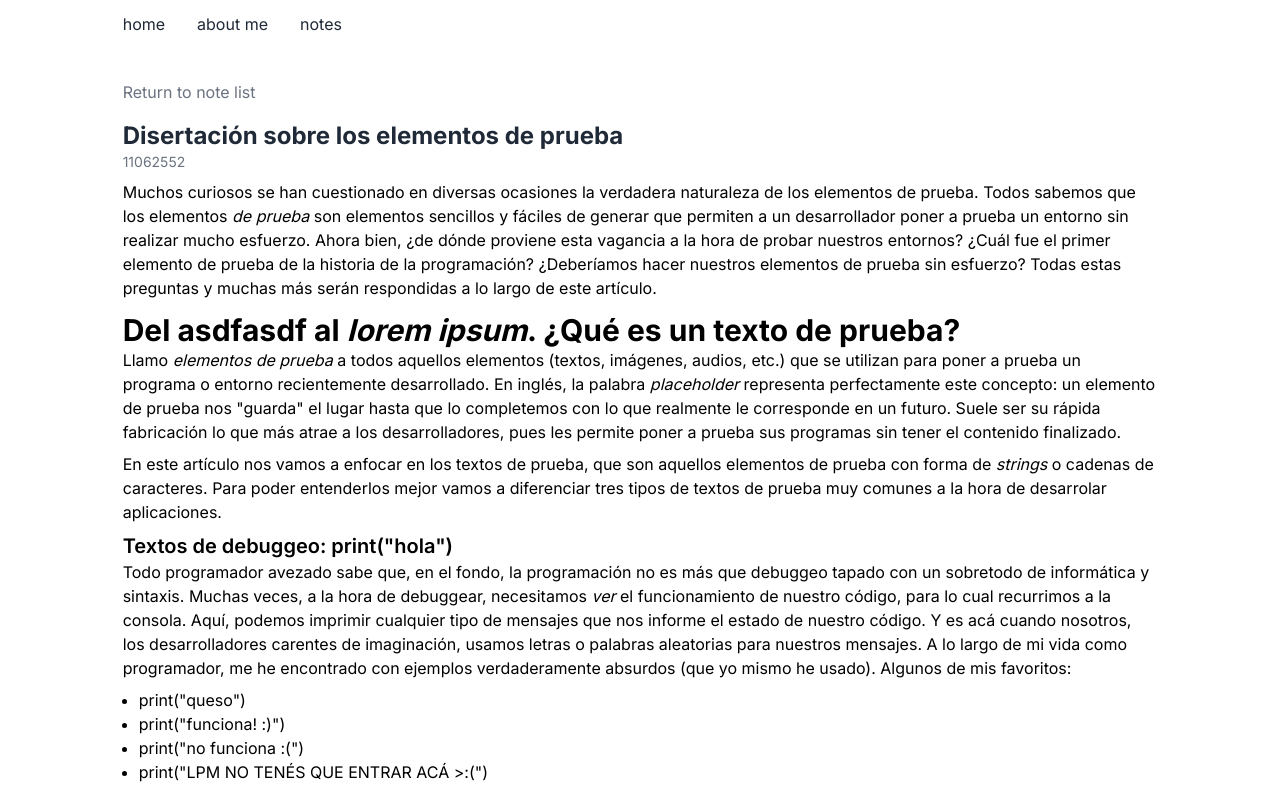
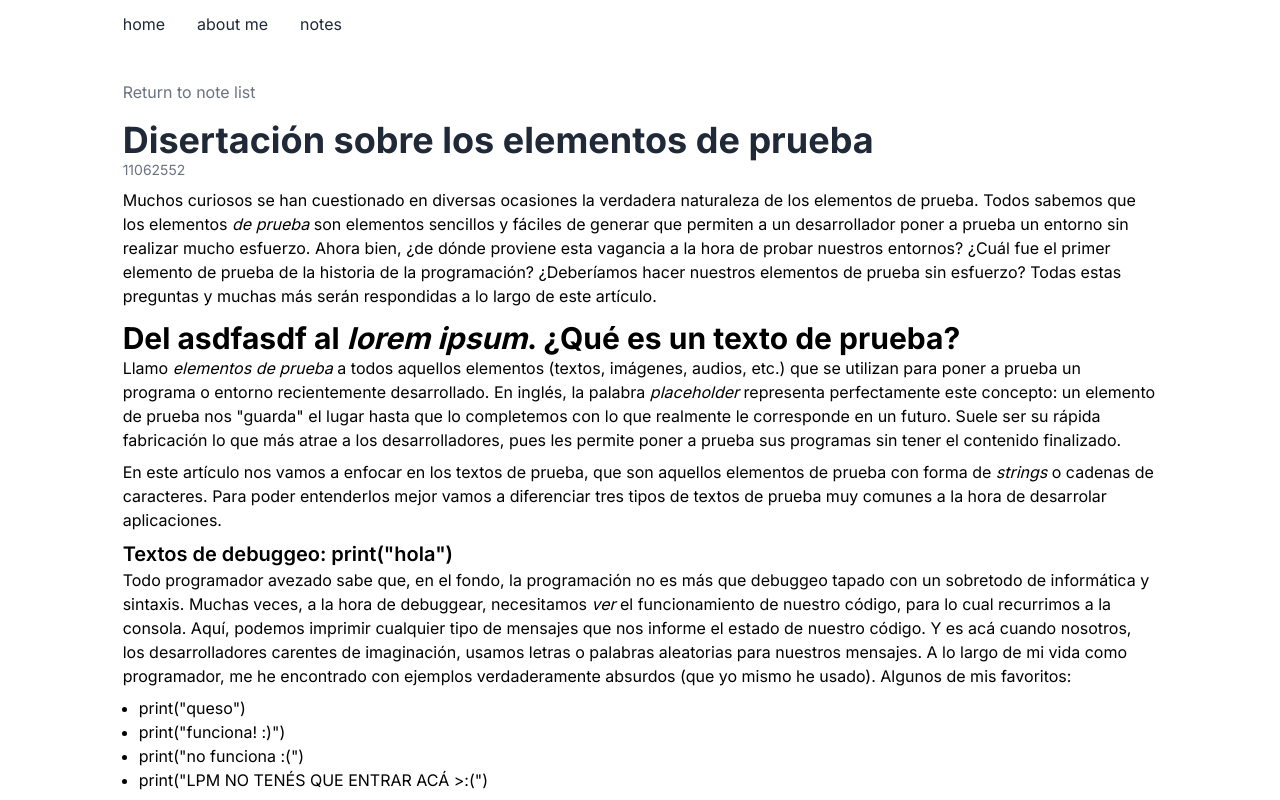
Before and after one commit to BrunZo/blog, a Next.js app: page /notes/elementos-de-prueba in a window 1280 px wide. Shown: the top 800 px of the page. Built offline with nearby package versions, Linux system fonts and the light colour scheme.

Commit message:
fix: bigger note title

```diff
--- a/src/app/notes/[id]/page.tsx
+++ b/src/app/notes/[id]/page.tsx
@@ -34,7 +34,7 @@ export default async function Page({
         className='text-md text-gray-500 hover:text-gray-800'>
           Return to note list
       </Link>
-      <h1 className='font-bold text-gray-800 text-2xl'>{title}</h1>
+      <h1 className='font-bold text-gray-800 text-4xl'>{title}</h1>
       <p className='text-gray-500 text-sm'>{minutesSinceBirth}</p>
       <Note />
     </>
```
